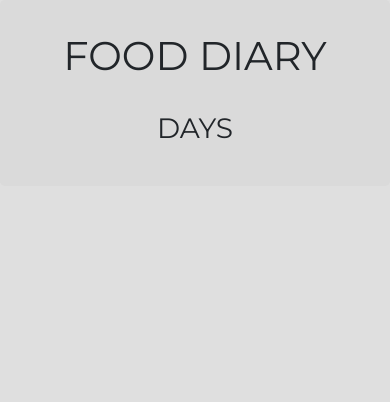
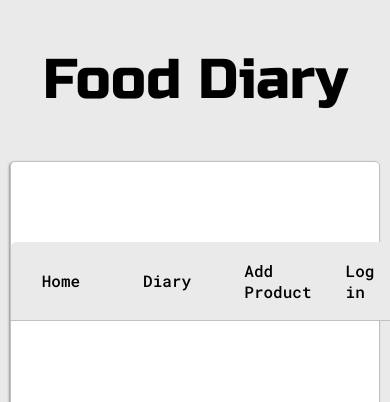
Before and after one commit to salmonellix/food_diary, a Django app: page / in a window 390 px wide. Shown: the top 402 px of the page. Before the commit the page ends 139 px from the top, so only its background shows below. Run offline with Django 3.2, Linux system fonts and the light colour scheme; data that the repository does not hold is empty; parts of the project's set-up code (start-up, migrations or seed data) failed here and were passed over; some libraries are stand-ins or nearby versions.

Commit message:
'frontend'

```diff
--- a/food_diary/settings.py
+++ b/food_diary/settings.py
@@ -120,4 +120,4 @@
 # Static files (CSS, JavaScript, Images)
 # https://docs.djangoproject.com/en/3.1/howto/static-files/
 
-STATIC_URL = '/static/'
+STATIC_URL = '/food_diary_base/templates/static/'
--- /dev/null
+++ b/food_diary_base/templates/base.html
@@ -0,0 +1,97 @@
+<!DOCTYPE html>
+{% load static %}
+<head>
+	<title>Food Diary</title>
+
+
+	<meta name="viewport" content="width=device-width, initial-scale=1, maximum-scale=1, minimum-scale=1" />
+
+	<link href="https://fonts.googleapis.com/css2?family=Russo+One&display=swap" rel="stylesheet">
+
+	<link href="https://fonts.googleapis.com/css2?family=Roboto+Mono:wght@500&family=Russo+One&display=swap" rel="stylesheet">
+
+	<link rel="stylesheet" type="text/css" href="styles.css">
+	<link id="theme-style" rel="stylesheet" type="text/css" href="">
+	    <style>
+        {% include 'static/styles.css' %}
+        </style>
+</head>
+<body>
+
+	<section class="s1">
+		<div class="main-container">
+			<div class="greeting-wrapper">
+				<h1>Food Diary</h1>
+			</div>
+
+
+			<div class="intro-wrapper">
+				<div class="nav-wrapper">
+
+					<!-- Link around dots-wrapper added after tutorial video -->
+
+
+					<ul id="navigation">
+						<li><a href="{% url 'home' %}">Home</a></li>
+					</ul>
+					<ul id="navigation">
+						<li><a href="{% url 'diary' %}">Diary</a></li>
+					</ul>
+					<ul id="navigation">
+						<li><a href="">Add Product</a></li>
+					</ul>
+					<ul id="navigation">
+						<li><a href="">Log in</a></li>
+					</ul>
+				</div>
+
+
+				<div class="left-column">
+					<img id="profile_pic" src="https://img.icons8.com/carbon-copy/2x/healthy-eating.png">
+
+
+				</div>
+
+				<div class="right-column">
+
+					<div class="about-me">
+					<h4>ABOUT</h4>
+
+					<p>Food diary that allows you to easily control the amount of calories consumed during the day.</p>
+					<p>Each day is divided into separate meals, and calories and nutritional values are automatically counted.</p>
+					<p>You can choose from the products available in the database or add your own in the "Add product" tab</p>
+
+
+
+				</div>
+
+				</div>
+
+
+
+				</div>
+			</div>
+		</div>
+	</section>
+
+	<section class="s2">
+		<div class="main-container">
+
+			<div class="about-wrapper">
+				<div class="about-me">
+
+
+				</div>
+
+
+			</div>
+
+		</div>
+	</section>
+
+
+
+
+	<script type="text/javascript" src="script.js"></script>
+</body>
+</html>
--- a/food_diary_base/templates/index.html
+++ b/food_diary_base/templates/index.html
@@ -15,6 +15,10 @@
 
 </head>
 <body>
+
+
+
+
 
 <div class="jumbotron bg text-center text-center">
   <div class="transbox">
--- a/food_diary_base/templates/static/styles.css
+++ b/food_diary_base/templates/static/styles.css
@@ -12,7 +12,7 @@
 ul {
     list-style-type: none;
     padding: 0;
-    background-color: rgba(217, 217, 217, 0.84);
+    background-color: rgba(255, 255, 255, 0.84);
     width: 20%;
     margin: auto;
 }
@@ -144,23 +144,332 @@
   box-shadow: 0 3px 8px rgba(0,0,0,0.25);
   padding:40px;
 }
+.social-part .fa{
+    padding-right:20px;
+}
 
-/*#submit{*/
-/*  border-radius: 5px;*/
-/*  border:0;*/
+
+/*.navbar-collapse, .navbar, .navbar-collapse, navbar-nav, navbar-toggler, collapse  {*/
+/*    background: rgba(243, 243, 243, 0.84);*/
 /*}*/
 
-.flex-wrapper{
-    display: flex;
-    background-color: #fff;
+
+:root{
+	--mainColor:#eaeaea;
+	--secondaryColor:#fff;
+
+	--borderColor:#c1c1c1;
+
+	--mainText:black;
+	--secondaryText:#4b5156;
+
+	--themeDotBorder:#24292e;
+
+	--previewBg:rgb(251, 249, 243, 0.8);
+	--previewShadow:#f0ead6;
+
+
+	--buttonColor:black;
+
+
 }
 
-.task-wrapper{
-    margin:5px;
-    padding: 5px;
-    padding:20px;
-    cursor: pointer;
-    border-bottom: 1px solid  #e9e9e9;
-    color: #686868;
-    background-color: #fff;
-    }
+
+html, body{
+	padding: 0;
+	margin: 0;
+	scroll-behavior: smooth;
+}
+
+body *{
+	transition: 0.3s;
+}
+
+
+h1, h2, h3, h4, h5, h6, strong{
+	color: var(--mainText);
+	font-family: 'Russo One', sans-serif;
+	font-weight: 500;
+}
+
+p, li, span, label, input, textarea{
+	color: var(--secondaryText);
+	font-family: 'Roboto Mono', monospace;
+}
+
+a{
+	text-decoration: none;
+	color:#17a2b8;
+}
+
+ul{
+	list-style: none;
+}
+
+h1 { font-size: 56px;}
+h2 { font-size: 36px;}
+h3 { font-size: 28px;}
+h4 { font-size: 24px;}
+h5 { font-size: 20px;}
+h6 { font-size: 16px;}
+
+
+.s1{
+	background-color: var(--mainColor);
+	border-bottom:1px solid var(--borderColor);
+	overflow:auto;
+}
+
+.s2{
+	background-color: var(--secondaryColor);
+	border-bottom:1px solid var(--borderColor);
+	overflow:auto;
+}
+
+
+
+
+.main-container{
+	width: 1200px;
+	margin: 0 auto;
+}
+
+
+.greeting-wrapper{
+	display: grid;
+	text-align: center;
+	align-content: center;
+	min-height: 10em;
+
+}
+
+.intro-wrapper{
+	background-color: var(--secondaryColor);
+	border:1px solid var(--borderColor);
+	border-radius:5px 5px 0 0;
+
+
+	-webkit-box-shadow: -1px 1px 3px -1px rgba(0,0,0,0.75);
+	-moz-box-shadow: -1px 1px 3px -1px rgba(0,0,0,0.75);
+	box-shadow: -1px 1px 3px -1px rgba(0,0,0,0.75);
+
+	display: grid;
+	grid-template-columns: 1fr 1fr;
+	grid-template-areas:
+		'nav-wrapper nav-wrapper'
+		'left-column right-column'
+	;
+}
+
+
+.nav-wrapper{
+	border-radius:5px 5px 0 0;
+	grid-area:nav-wrapper;
+	border-bottom: 1px solid var(--borderColor);
+	display: flex;
+	justify-content: space-between;
+	align-items: center;
+	background-color: var(--mainColor);
+}
+
+#navigation a{
+	color:var(--mainText);
+}
+
+
+#navigation{
+	margin:0;
+	padding: 10px;
+    background-color: var(--mainColor);
+}
+
+#navigation li{
+	display: inline-block;
+	margin-right: 5px;
+	margin-left:5px;
+}
+
+.browser-dot{
+	background-color: black;
+	height: 15px;
+	width: 15px;
+	border-radius: 50%;
+	margin: 5px;
+
+	-webkit-box-shadow: -1px 1px 3px -1px rgba(0,0,0,0.75);
+	-moz-box-shadow: -1px 1px 3px -1px rgba(0,0,0,0.75);
+	box-shadow: -1px 1px 3px -1px rgba(0,0,0,0.75);
+
+}
+
+
+.left-column{
+	grid-area: left-column;
+	padding-top:50px;
+	padding-bottom: 50px;
+}
+
+#profile_pic{
+	display: block;
+	/*padding-top:50px;*/
+	margin:0 auto;
+
+	height: 200px;
+	width: 200px;
+	object-fit: cover;}
+/*	border:0px solid var(--borderColor);*/
+/*}*/
+#diary_pic{
+	display: block;
+	/*padding-top:50px;*/
+	margin:0 auto;
+
+	height: 100px;
+	width: 100px;
+	object-fit: cover;}
+
+#theme-options-wrapper{
+	display: flex;
+	justify-content: center;
+}
+
+.theme-dot{
+	height: 30px;
+	width: 30px;
+	background-color: black;
+	border-radius: 50%;
+
+	margin: 5px;
+	border:2px solid var(--themeDotBorder);
+
+	-webkit-box-shadow: -1px 1px 3px -1px rgba(0,0,0,0.75);
+	-moz-box-shadow: -1px 1px 3px -1px rgba(0,0,0,0.75);
+	box-shadow: -1px 1px 3px -1px rgba(0,0,0,0.75);
+
+	cursor: pointer;
+}
+
+
+.theme-dot:hover{
+	border-width: 5px;
+}
+
+
+#light-mode{
+	background-color: #fff;
+}
+
+#blue-mode{
+	background-color: #192734;
+}
+
+#green-mode{
+	background-color: #78866b;
+}
+
+#purple-mode{
+	background-color: #7E4C74;
+}
+
+#settings-note{
+	font-size: 12px;
+	font-style: italic;
+	text-align: center;
+}
+
+.right-column{
+	grid-area: right-column;
+	display: grid;
+	align-content: center;
+
+	padding-top: 50px;
+	padding-bottom: 50px;
+}
+
+
+#preview-shadow{
+	background-color: var(--previewShadow);
+	max-width: 300px;
+	height: 180px;
+	padding-left: 30px;
+	padding-top: 30px;
+}
+
+.about-wrapper{
+	display: grid;
+	grid-template-columns: repeat(auto-fit, minmax(320px, 1fr));
+	padding-bottom: 50px;
+	padding-top: 50px;
+	gap:100px;
+}
+
+
+#skills{
+	display: flex;
+	justify-content: space-evenly;
+	background-color: var(--previewShadow);
+}
+
+.social-links{
+	display: grid;
+	align-content: center;
+	text-align: center;
+}
+
+
+
+.box1 {
+  grid-column-start: 1;
+  grid-column-end: 4;
+  grid-row-start: 1;
+  grid-row-end: 3;
+}
+
+@media screen and (max-width: 1200px){
+	.main-container{
+		width: 95%;
+	}
+}
+
+@media screen and (max-width: 800px){
+	.intro-wrapper{
+		/*grid-template-columns: 1fr;*/
+        /*	display: grid;*/
+	/*grid-template-columns: repeat(auto-fit, minmax(320px, 1fr));*/
+	padding-bottom: 80px;
+	padding-top: 80px;
+	gap:80px;
+		/*grid-template-areas:*/
+		/*	'nav-wrapper'*/
+		/*	'left-column'*/
+		/*	'right-column'*/
+		/*;*/
+	}
+
+	.right-column{
+		justify-content: center;
+        width: 50%;
+	}
+	.box1 {
+  grid-column-start: 1;
+  grid-column-end: 4;
+  grid-row-start: 1;
+  grid-row-end: 3;
+}
+
+}
+
+@media screen and (max-width: 400px){
+	#preview-shadow{
+		max-width: 280px;
+		height: 180px;
+		padding-left: 10px;
+		padding-top: 10px;
+	}
+
+	#preview{
+		width: 280px;
+
+	}
+
+}
--- a/food_diary_base/urls.py
+++ b/food_diary_base/urls.py
@@ -6,5 +6,6 @@
 
 urlpatterns = [
     path('', views.home, name='home'),
+    path('diary/', views.diary, name='diary'),
     path('day/<int:rid>', views.day, name='day')
 ]
--- a/food_diary_base/views.py
+++ b/food_diary_base/views.py
@@ -6,10 +6,14 @@
 
 
 def home(request):
+
+    return render(request, 'base.html')
+
+def diary(request):
     days = Day.objects.all()
 
     context = {'days': days}
-    return render(request, 'index.html', context)
+    return render(request, 'diary.html', context)
 
 
 def day(request, rid):
@@ -21,4 +25,4 @@
         'meals': meals
     }
 
-    return render(request, 'day.html', context)
+    return render(request, 'index.html', context)
```
Also changed, not shown: food_diary_base/templates/diary.html (added, +101 -0 lines), food_diary_base/templates/static/styles2.css (added, +93 -0 lines), food_diary_base/templates/images/food.png (added), food_diary_base/templates/static/scripts.js (added).
